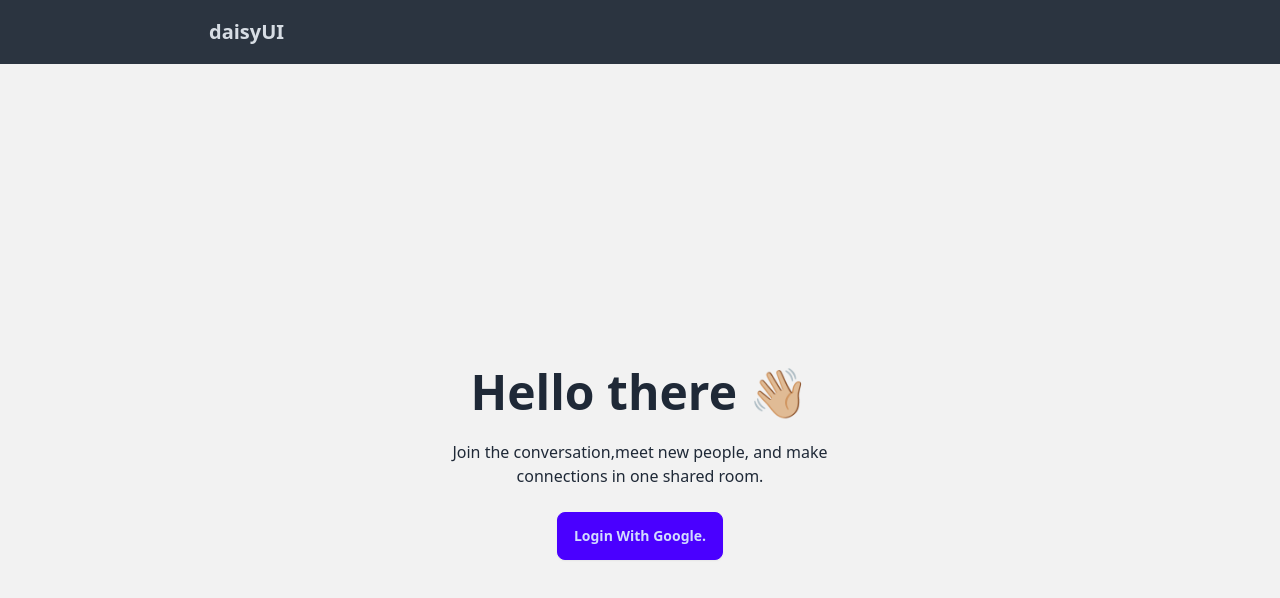
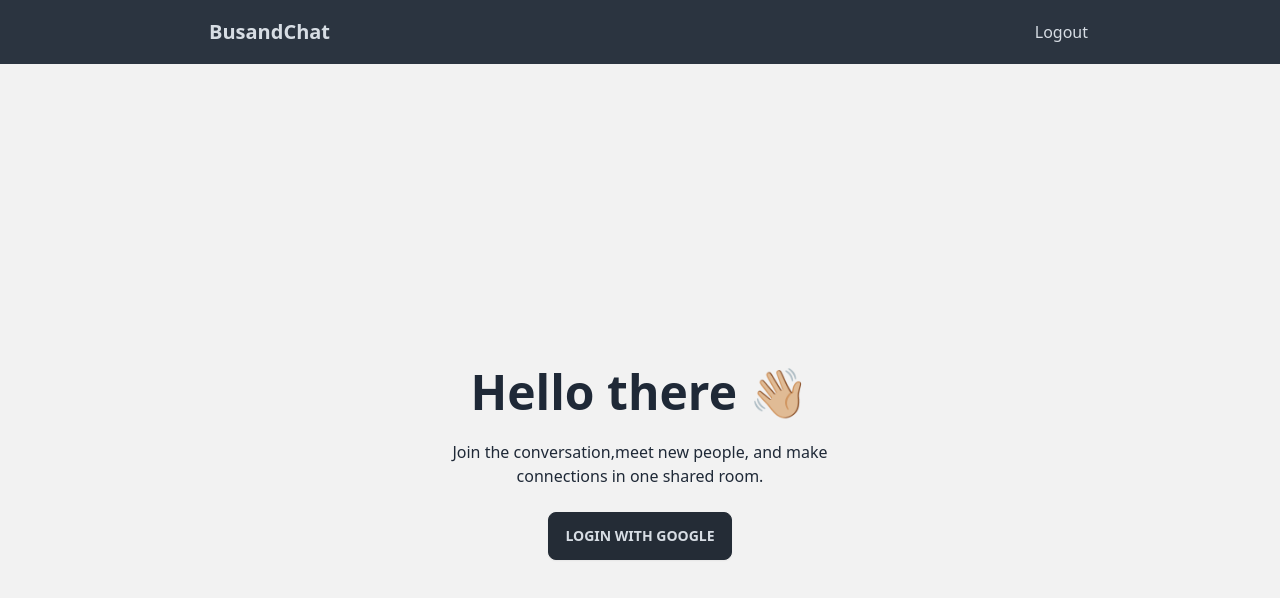
Before and after one commit to AndrewToks/chat-app, a React (Vite) app: page / in a window 1280 px wide. Shown: the top 598 px of the page. Built offline with nearby package versions, Linux system fonts and the light colour scheme.

Commit message:
chat-app udated

```diff
--- a/src/components/NavBar.tsx
+++ b/src/components/NavBar.tsx
@@ -1,8 +1,9 @@
 const NavBar = () => {
     return (
         <div className="navbar bg-neutral text-neutral-content">
-            <div className="containerWrap">
-                <a className="btn btn-ghost text-xl">daisyUI</a>
+            <div className="containerWrap flex justify-between">
+                <a className="btn btn-ghost text-xl">BusandChat</a>
+                <button>Logout</button>
             </div>
         </div>
     )
--- a/src/pages/Login.tsx
+++ b/src/pages/Login.tsx
@@ -8,7 +8,7 @@ const Login = () => {
                         Join the conversation,meet new people, and make
                         connections in one shared room.
                     </p>
-                    <button className="btn btn-primary">Login With Google. </button>
+                    <button className="btn btn-active btn-neutral">LOGIN WITH GOOGLE</button>
                 </div>
             </div>
         </div>
```
